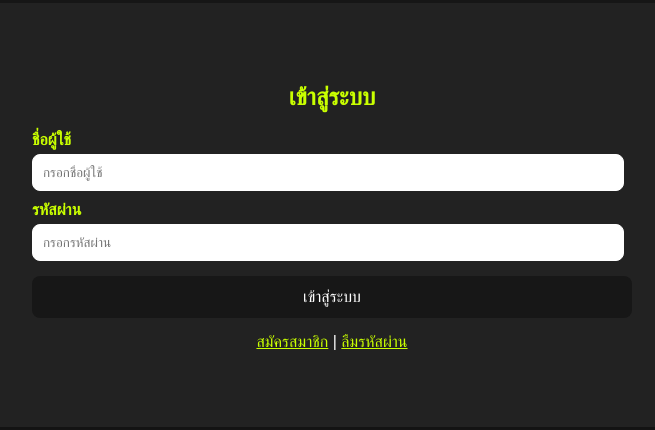
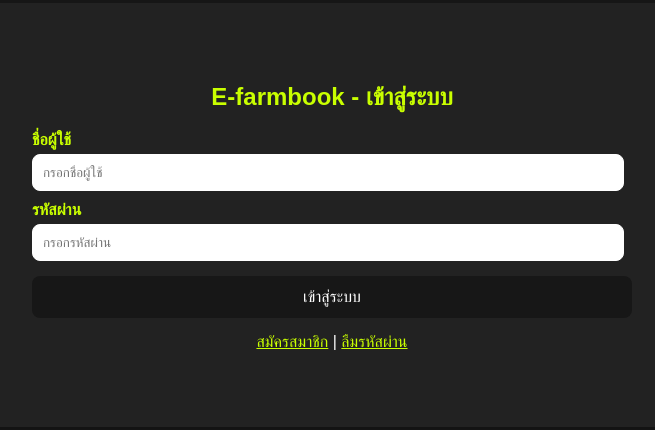
Before and after one commit to mxitrx/Anacondakookkik, a plain HTML site: page index.html in a window 1280 px wide. Shown: the part 125-555 px from the top of the page, without its empty margins (308-963 px from the left). Drawn offline with Linux system fonts and the light colour scheme.

Commit message:
Add files via upload

```diff
--- a/index.html
+++ b/index.html
@@ -38,7 +38,7 @@
 </head>
 <body>
   <div class="container-login">
-    <h2>เข้าสู่ระบบ</h2>
+    <h2>E-farmbook - เข้าสู่ระบบ</h2>
 
     <form id="loginForm">
       <label for="username">ชื่อผู้ใช้</label>
```
